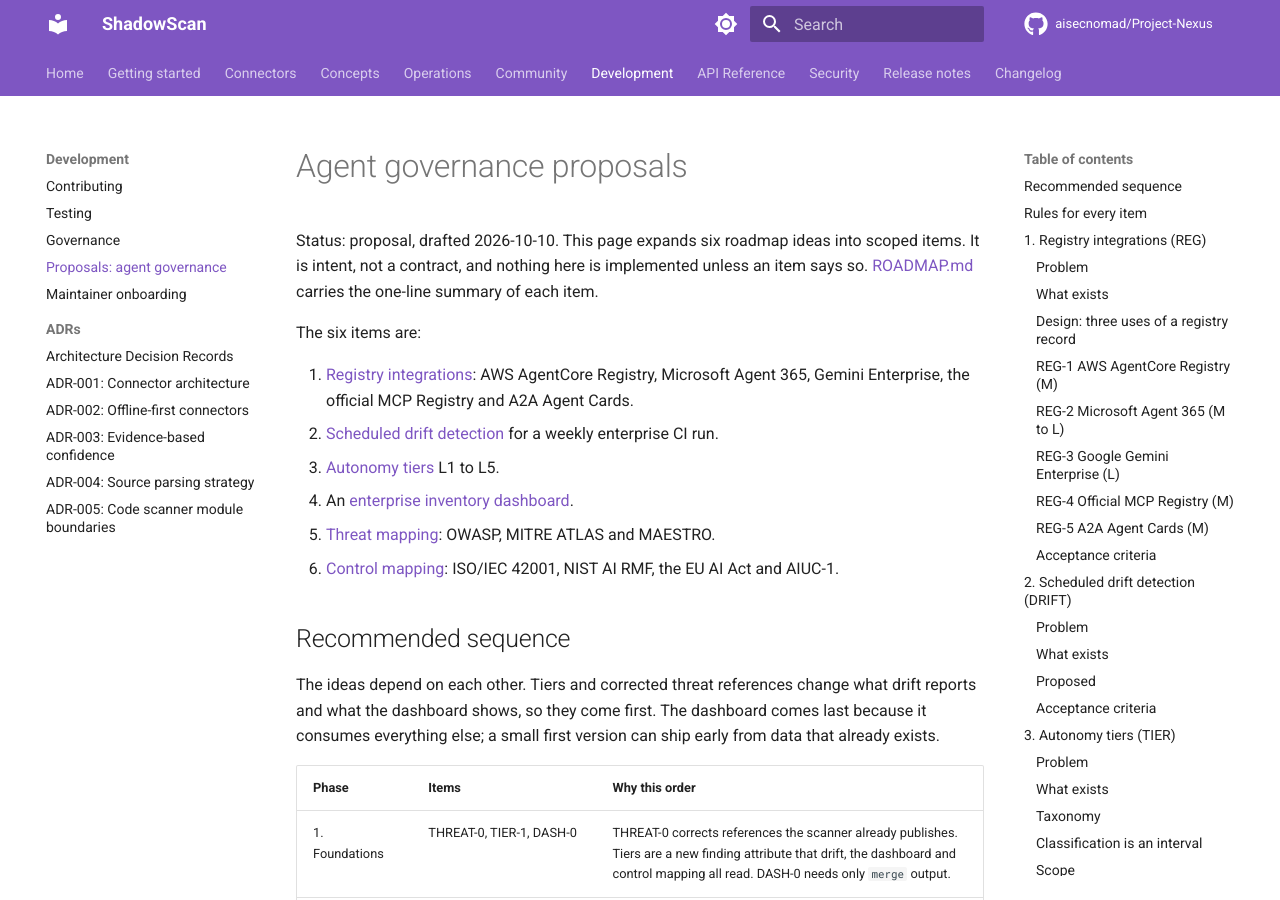
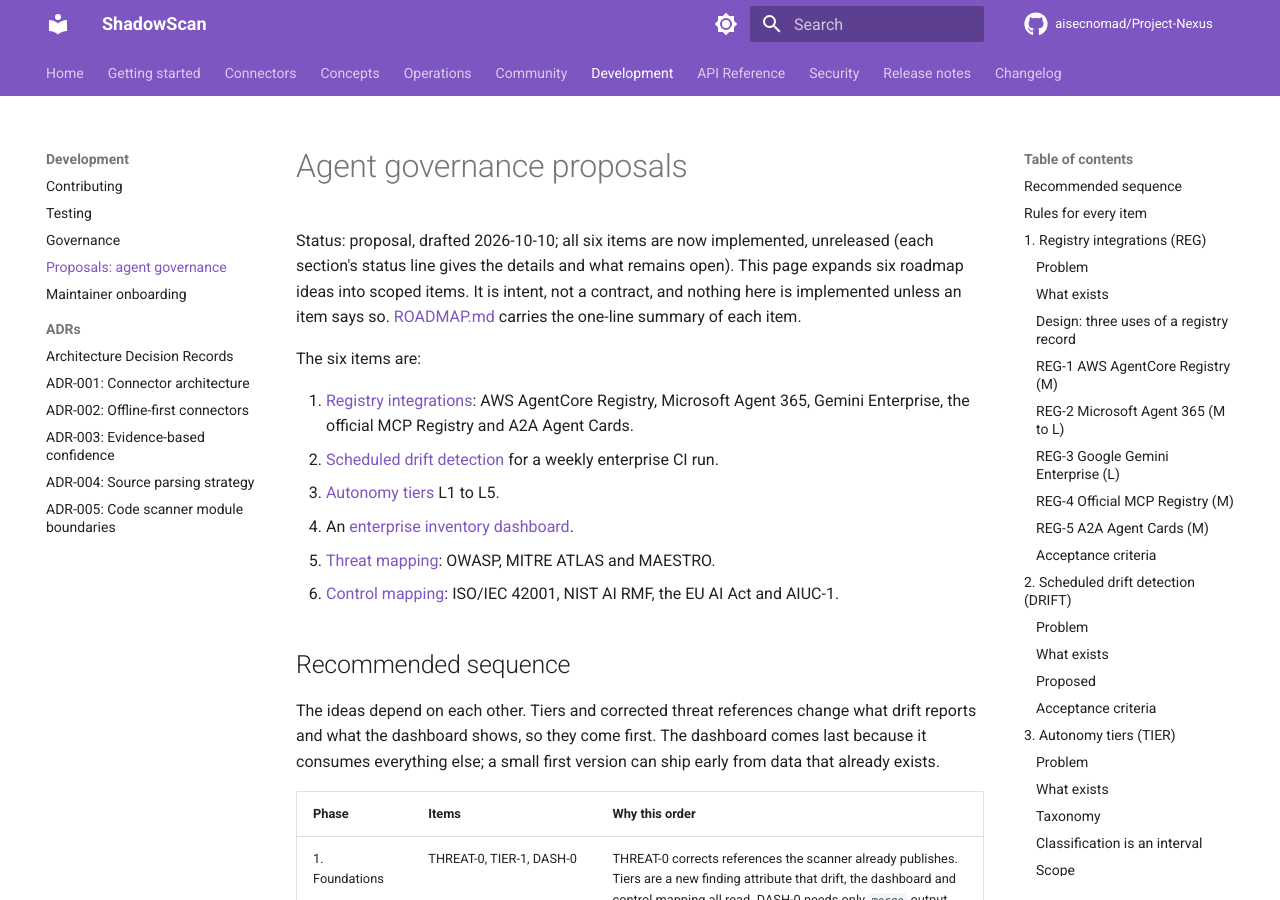
Before and after one commit to aisecnomad/Project-Nexus, an MkDocs documentation site: the page built from docs/proposals/agent-governance.md, in a window 1280 px wide and 900 px high. Built offline with MkDocs 1.6.1 and Material for MkDocs 9.7.7, drawn with Linux system fonts in a browser that asks for light colours; comment, search, counter and statistics services are not loaded.

Commit message:
Mark all six agent governance items implemented in ROADMAP and the proposal
Co-Authored-By: Claude Opus 5.5 <noreply@anthropic.com>
Claude-Session: https://claude.ai/code/session_0166ejSnmbJWManm3YxRM3TE
Signed-off-by: Claude <noreply@anthropic.com>

```diff
--- a/docs/proposals/agent-governance.md
+++ b/docs/proposals/agent-governance.md
@@ -1,8 +1,9 @@
 # Agent governance proposals
 
-Status: proposal, drafted 2026-10-10. This page expands six roadmap ideas into
-scoped items. It is intent, not a contract, and nothing here is implemented
-unless an item says so. [ROADMAP.md](https://github.com/aisecnomad/Project-Nexus/blob/main/ROADMAP.md)
+Status: proposal, drafted 2026-10-10; all six items are now implemented,
+unreleased (each section's status line gives the details and what remains
+open). This page expands six roadmap ideas into scoped items. It is intent,
+not a contract, and nothing here is implemented unless an item says so. [ROADMAP.md](https://github.com/aisecnomad/Project-Nexus/blob/main/ROADMAP.md)
 carries the one-line summary of each item.
 
 The six items are:
```
Also changed, not shown: ROADMAP.md (+2 -3 lines).
